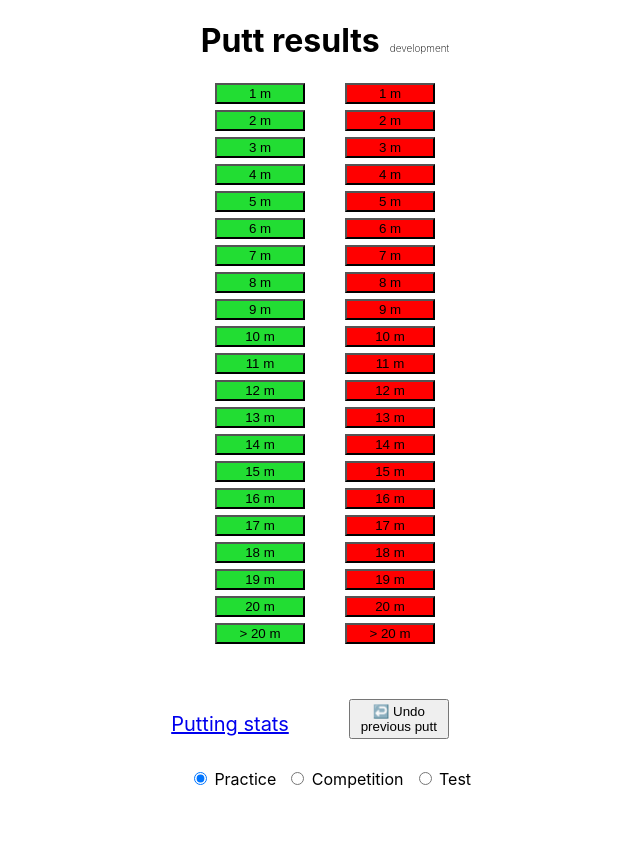
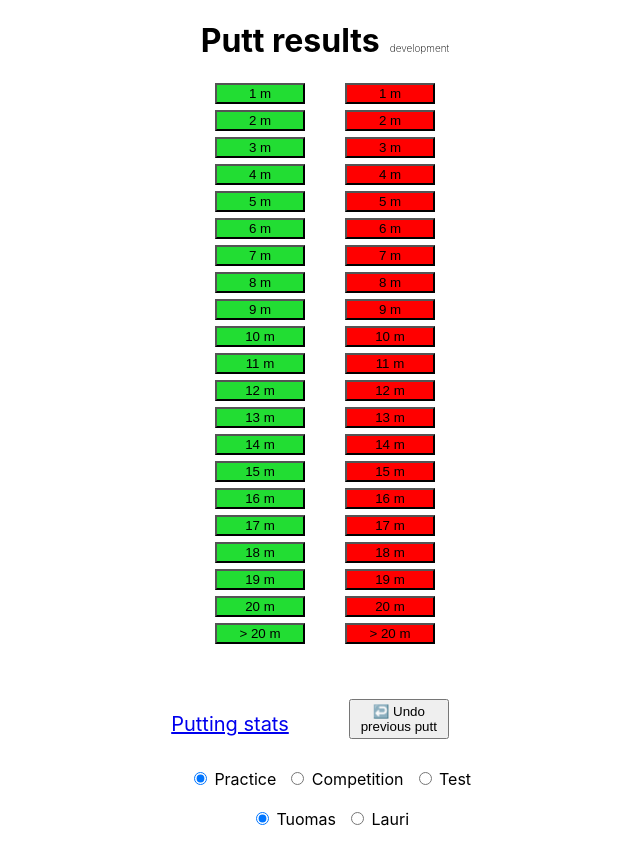
Before and after one commit to ttvalkea/putt-stats-frontend, a React (Create React App) app: page / in a window 1280 px wide. Shown: the top 864 px of the page, without its empty margins (315-955 px from the left). Before the commit the page ends 800 px from the top, so only its background shows below. Built offline with nearby package versions, Linux system fonts and the light colour scheme.

Commit message:
WIP: Added user selection. Still need to implement getting users from the db

```diff
--- a/src/App.tsx
+++ b/src/App.tsx
@@ -7,6 +7,7 @@ import { undoLastPuttResult } from "./database";
 import { apiPuttResult } from "./types";
 import { Link } from "react-router-dom";
 import PuttTypeSelectionComponent from "./components/PuttTypeSelectionComponent";
+import UserSelectionComponent from "./components/UserSelectionComponent";
 
 function App() {
   const buttonComponents: any[] = [];
@@ -70,10 +71,8 @@ function App() {
       {/* Distance over 20 meters is marked as 21 meters */}
       <ButtonComponent distance={21} puttResult={PuttResult.Make} />
       <ButtonComponent distance={21} puttResult={PuttResult.Miss} />
-
       <br />
       <br />
-
       <Link
         to="/stats"
         style={{ paddingBottom: 50, paddingRight: 30, fontSize: 20 }}
@@ -83,10 +82,11 @@ function App() {
       <button style={actionButtonStyle} key="undo" onClick={undoPreviousPutt}>
         ↩️ Undo previous putt
       </button>
-
       <br />
-
       <PuttTypeSelectionComponent />
+      <br />
+      <UserSelectionComponent />
+      <br /> <br />
     </div>
   );
 }
--- a/src/components/ButtonComponent.tsx
+++ b/src/components/ButtonComponent.tsx
@@ -3,7 +3,10 @@ import "../App.css";
 import { PuttResult, PuttType } from "../constants";
 import { markNewPuttResult } from "../database";
 import { newPuttInsert } from "../types";
-import { getPuttTypeFromLocalStorage } from "../utilities";
+import {
+  getPuttTypeFromLocalStorage,
+  getUserIdFromLocalStorage,
+} from "../utilities";
 
 type ButtonComponentProps = {
   puttResult: PuttResult;
@@ -14,7 +17,7 @@ const markPuttResult = async (distance: number, puttResult: PuttResult) => {
   const markingResult = await markNewPuttResult({
     distance,
     isMade: puttResult === PuttResult.Make,
-    userId: 1,
+    userId: getUserIdFromLocalStorage() ?? 1,
     type: getPuttTypeFromLocalStorage() ?? PuttType.Practice,
   } as newPuttInsert);
   if (!markingResult) {
--- /dev/null
+++ b/src/components/UserSelectionComponent.tsx
@@ -0,0 +1,54 @@
+import { useState } from "react";
+import { getUserIdFromLocalStorage } from "../utilities";
+
+function UserSelectionComponent() {
+  // TODO: Implement getting users from the db
+  // const users = [
+  //   { usedId: 1, name: "Tuomas" },
+  //   { usedId: 2, name: "Lauri" },
+  // ];
+
+  const [user, setUser] = useState(getUserIdFromLocalStorage() ?? 1);
+
+  const handleUserChange = (event: any) => {
+    const value: number = parseInt(event.target.value);
+    // Put the selected value into localstorage for a better (persistent) user experience
+    localStorage.setItem("userId", value.toString());
+    setUser(value);
+  };
+
+  const radioButtonContainerStyle = { paddingLeft: 10 };
+
+  return (
+    <div
+      style={{
+        display: "flex",
+        flexDirection: "row",
+        justifyContent: "center",
+      }}
+    >
+      <div style={radioButtonContainerStyle}>
+        <input
+          type="radio"
+          id="userRadioButton1"
+          value={1}
+          checked={user === 1}
+          onChange={handleUserChange}
+        />{" "}
+        <label htmlFor="userRadioButton1">Tuomas</label>
+      </div>
+      <div style={radioButtonContainerStyle}>
+        <input
+          type="radio"
+          id="userRadioButton2"
+          value={2}
+          checked={user === 2}
+          onChange={handleUserChange}
+        />{" "}
+        <label htmlFor="userRadioButton2">Lauri</label>
+      </div>
+    </div>
+  );
+}
+
+export default UserSelectionComponent;
--- a/src/database.ts
+++ b/src/database.ts
@@ -1,5 +1,6 @@
 import axios from "axios";
 import { apiPuttResult, newPuttInsert } from "./types";
+import { getUserIdFromLocalStorage } from "./utilities";
 
 const axiosInstance = axios.create({
   baseURL: process.env.REACT_APP_DATABASE_URL,
@@ -16,7 +17,10 @@ const headerConfiguration = {
 
 const getPuttResults = async (): Promise<apiPuttResult[] | undefined> => {
   try {
-    const res = await axiosInstance.get("/putt-results", headerConfiguration);
+    const res = await axiosInstance.get(
+      `/putt-results?userId=${getUserIdFromLocalStorage() ?? 1}`,
+      headerConfiguration
+    );
     const result = {
       data: res.data,
       status: res.status,
--- a/src/utilities.ts
+++ b/src/utilities.ts
@@ -4,8 +4,17 @@ export const getPuttTypeFromLocalStorage = (): PuttType | undefined => {
   const puttTypeFromLocalStorage = localStorage.getItem("puttType");
   if (puttTypeFromLocalStorage) {
     // Maybe add a check for the parsed int to match the existing enums?
-    const puttTypeAsEnum = parseInt(puttTypeFromLocalStorage);
-    return puttTypeAsEnum;
+    const puttType = parseInt(puttTypeFromLocalStorage);
+    return puttType;
   }
   return undefined;
 };
+
+export const getUserIdFromLocalStorage = (): number | undefined => {
+  const userIdFromLocalStorage = localStorage.getItem("userId");
+  if (userIdFromLocalStorage) {
+    const userId = parseInt(userIdFromLocalStorage);
+    return userId;
+  }
+  return undefined;
+};
```
